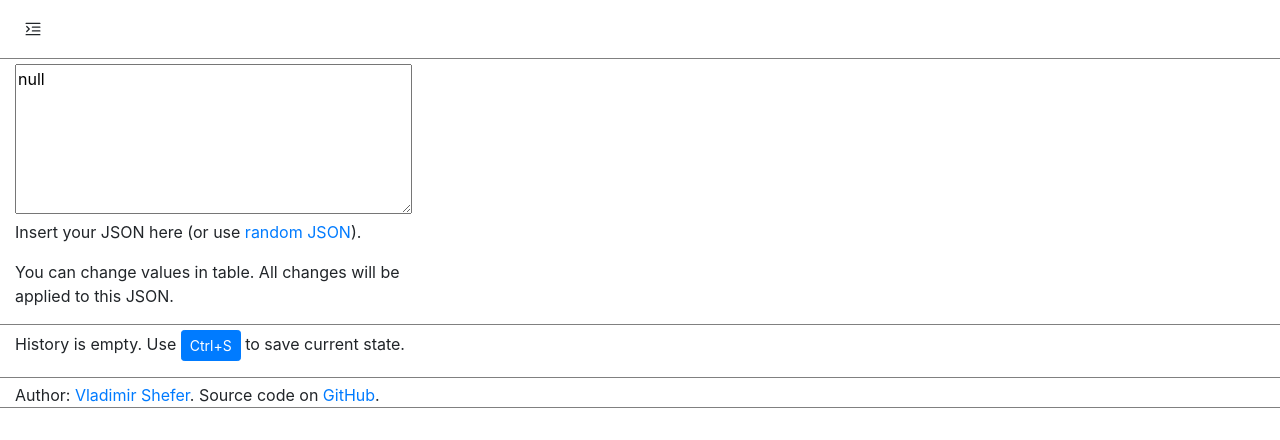
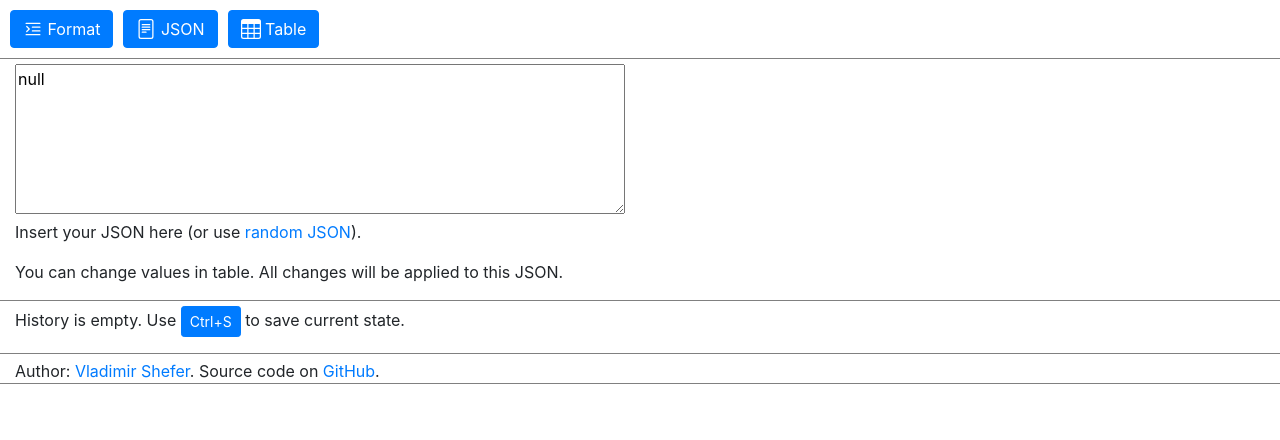
Before and after one commit to vladimirshefer/json2table, a Vue app: page / in a window 1280 px wide. Shown: the top 440 px of the page. Built offline with nearby package versions, Linux system fonts and the light colour scheme.

Commit message:
Add nav buttons to hide json or table

```diff
--- a/src/App.vue
+++ b/src/App.vue
@@ -2,10 +2,17 @@
   <div class="container-fluid" id="app">
     <div class="row header">
       <OptionToggleButton hint="Format JSON" :enabled="indent" icon-name="text-indent-left"
+                          text="Format"
                           @click="indent = !indent"/>
+      <OptionToggleButton hint="Show JSON" :enabled="shownElements.json" icon-name="file-text"
+                          text="JSON"
+                          @click="shownElements.json = !shownElements.json"/>
+      <OptionToggleButton hint="Show table" :enabled="shownElements.table" icon-name="table"
+                          text="Table"
+                          @click="shownElements.table = !shownElements.table"/>
     </div>
     <div class="row">
-      <div class="col-12 col-lg-4">
+      <div v-show="shownElements.json" class="col-12 col-lg">
         <textarea v-model="objectText"/>
         <p>
           Insert your JSON here (or use <a href="/?randomJson=true">random JSON</a>).
@@ -14,7 +21,7 @@
           You can change values in table. All changes will be applied to this JSON.
         </p>
       </div>
-      <div id="table" class="col-12 col-lg-8">
+      <div v-show="shownElements.table" id="table" class="col-12 col-lg">
         <div v-show="objectText" class="d-flex">
           <TableArea :target-object="targetObject"/>
         </div>
@@ -50,8 +57,12 @@ export default {
   data() {
     return {
       targetObject: {data: null},
-      indent: false,
-      history: []
+      indent: true,
+      history: [],
+      shownElements: {
+        json: true,
+        table: true,
+      }
     }
   },
   computed: {
@@ -89,6 +100,10 @@ export default {
 
 <style scoped>
 .header { /* TODO temporary solution. remove after bootstrap nav applied*/
-  padding: 10px;
+    padding: 10px;
+}
+
+.header > * {
+    margin-right: 10px;
 }
 </style>
--- a/src/components/OptionToggleButton.vue
+++ b/src/components/OptionToggleButton.vue
@@ -5,6 +5,7 @@
       @click="$emit('click')"
   >
     <b-icon :icon="iconName"/>
+    {{text}}
   </b-button>
 </template>
 
@@ -14,7 +15,8 @@ export default {
   props: {
     iconName: {type: String},
     hint: {type: String},
-    enabled: {type: Boolean}
+    enabled: {type: Boolean},
+    text: {type: String}
   }
 }
 </script>
```
